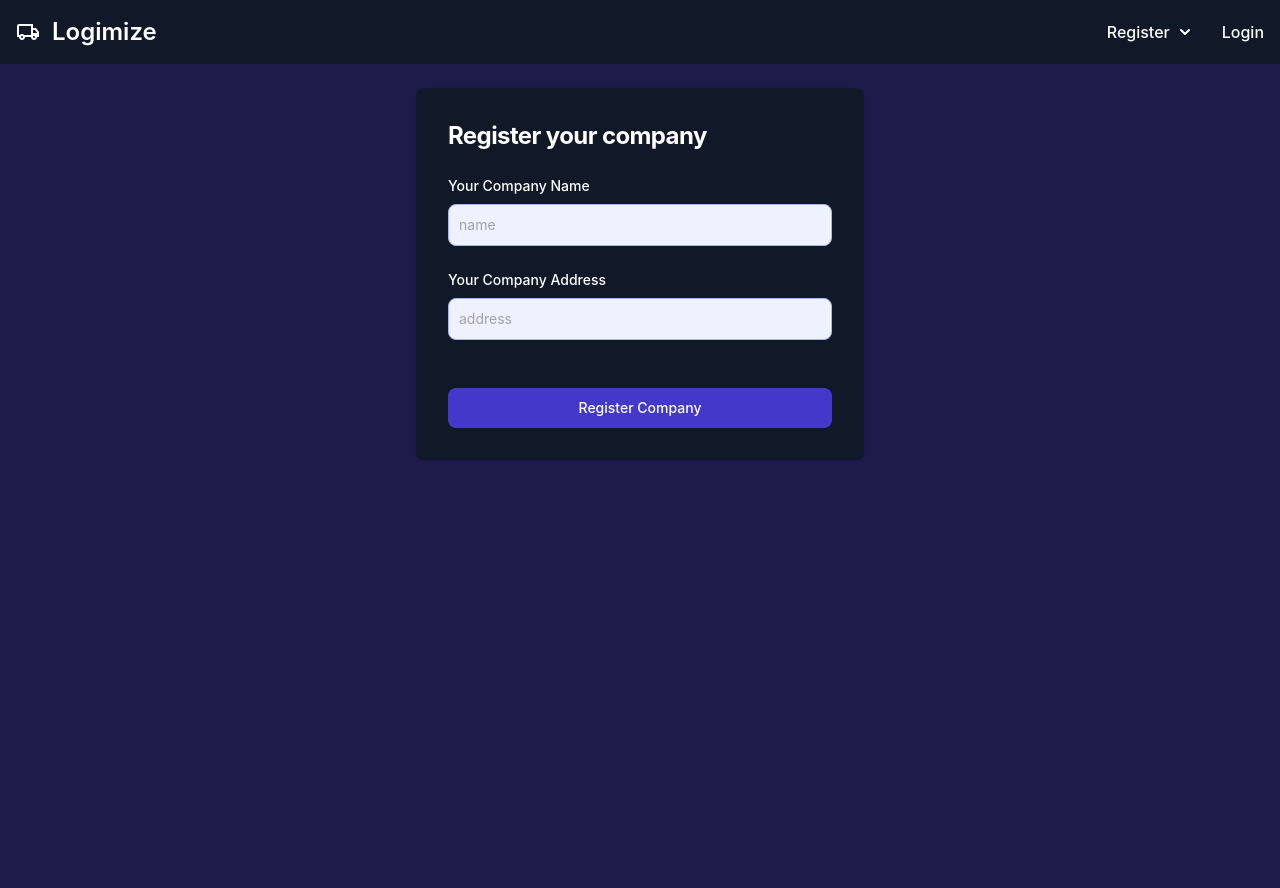
After one commit to pireu2/hackmkv6, a Django app: page /register_company in a window 1280 px wide. The commit adds this page. Run offline with Django 5.2, Linux system fonts and the light colour scheme; style sheets or scripts are compiled from the project's sources; some libraries are stand-ins or nearby versions.

Commit message:
added owner, company, vehicle

```diff
--- a/app/admin.py
+++ b/app/admin.py
@@ -1,5 +1,5 @@
 from django.contrib import admin
-from .models import User, Invitation, Company, Vehicle, Cargo, Route
+from .models import User, Invitation, CompanyInvitation, Company, Vehicle, Cargo, Route
 # Register your models here.
 admin.site.register(User)
 admin.site.register(Invitation)
@@ -7,3 +7,4 @@ admin.site.register(Company)
 admin.site.register(Vehicle)
 admin.site.register(Cargo)
 admin.site.register(Route)
+admin.site.register(CompanyInvitation)
--- a/app/templates/app/layout.html
+++ b/app/templates/app/layout.html
@@ -33,7 +33,7 @@
       <span class="material-symbols-outlined text-white">
         local_shipping
       </span>
-        <span class="self-center text-2xl font-semibold whitespace-nowrap text-white">Efficargo</span>
+        <span class="self-center text-2xl font-semibold whitespace-nowrap text-white">Logimize</span>
     </a>
     {% endif %}
     <button data-collapse-toggle="navbar-default" type="button" class="inline-flex items-center p-2 w-10 h-10 justify-center text-sm text-gray-500 rounded-lg md:hidden hover:bg-gray-100 focus:outline-none focus:ring-2 focus:ring-gray-200  " aria-controls="navbar-default" aria-expanded="false">
@@ -44,22 +44,27 @@
     </button>
     <div class="hidden w-full md:block md:w-auto" id="navbar-default">
       <ul class="font-medium flex flex-col p-4 md:p-0 mt-4 border border-gray-800 rounded-lg bg-gray-900 md:flex-row md:space-x-8 rtl:space-x-reverse md:mt-0 md:border-0  ">
-
         {% if user.is_authenticated %}
-          {% if user.get_user_type == 'admin' %}
+          {% if user.get_user_type == 'admin' or user.get_user_type == 'owner' %}
           <li>
-            <a href="/invite" class="block py-2 px-3 text-white rounded hover:bg-gray-100 md:hover:bg-transparent md:border-0 md:hover:text-blue-700 md:p-0 ">Invite</a>
+            <a href="/invite" class="block py-2 px-3 text-white rounded hover:bg-indigo-900md:hover:bg-transparent md:border-0 md:hover:text-blue-700 md:p-0 ">Invite</a>
           </li>
           {% endif %}
         <li>
-          <a href="/logout" class="block py-2 px-3 text-white rounded hover:bg-gray-100 md:hover:bg-transparent md:border-0 md:hover:text-blue-700 md:p-0 ">Logout</a>
+          <a href="/logout" class="block py-2 px-3 text-white rounded hover:bg-indigo-900 md:hover:bg-transparent md:border-0 md:hover:text-blue-700 md:p-0 ">Logout</a>
         </li>
         {% else %}
-        <li>
-          <a href="/register" class="block py-2 px-3 text-white rounded hover:bg-gray-100 md:hover:bg-transparent md:border-0 md:hover:text-blue-700 md:p-0 ">Register</a>
+        <li class="relative">
+          <button id="dropdownRegisterLink" class="flex items-center py-2 px-3 text-white rounded hover:bg-indigo-900 md:hover:bg-transparent md:border-0 md:hover:text-blue-700 md:p-0 ">Register <svg class="w-2.5 h-2.5 ms-2.5" aria-hidden="true" xmlns="http://www.w3.org/2000/svg" fill="none" viewBox="0 0 10 6">
+          <path stroke="currentColor" stroke-linecap="round" stroke-linejoin="round" stroke-width="2" d="m1 1 4 4 4-4"/>
+          </svg></button>
+          <div id="dropdownRegister" class="absolute top-full z-10 hidden font-normal bg-gray-900 divide-y divide-gray-950 border-gray-950  rounded-lg shadow w-44">
+            <a href="/register" class="block py-2 px-3 text-white rounded hover:bg-indigo-900 border-gray-950 ">Register User</a>
+            <a href="/register_company" class="block py-2 px-3 text-white rounded hover:bg-indigo-900 border-gray-950 ">Register Company</a>
+          </div>
         </li>
         <li>
-          <a href="/login" class="block py-2 px-3 text-white rounded hover:bg-gray-100 md:hover:bg-transparent md:border-0 md:hover:text-blue-700 md:p-0 ">Login</a>
+          <a href="/login" class="block py-2 px-3 text-white rounded hover:bg-indigo-900 md:hover:bg-transparent md:border-0 md:hover:text-blue-700 md:p-0 ">Login</a>
         </li>
         {% endif %}
       </ul>
@@ -77,6 +82,8 @@
 </body>
 
 <script>
+
+
   document.addEventListener('DOMContentLoaded', function() {
     var toggle = document.querySelector('[data-collapse-toggle="navbar-default"]');
     var target = document.querySelector('#navbar-default');
@@ -86,6 +93,14 @@
       toggle.setAttribute('aria-expanded', !isExpanded);
       target.classList.toggle('hidden', isExpanded);
     });
+
+    var dropdownRegisterLink = document.getElementById('dropdownRegisterLink');
+    var dropdownRegister = document.getElementById('dropdownRegister');
+
+    dropdownRegisterLink.addEventListener('click', function(event) {
+      event.preventDefault();
+      dropdownRegister.classList.toggle('hidden');
+    });
   });
   </script>
 
--- /dev/null
+++ b/app/templates/app/register_company.html
@@ -0,0 +1,50 @@
+{% extends "app/layout.html" %}
+
+{% block title %}Login{% endblock %}
+
+{% block body %}
+  <section>
+    <div class="flex flex-col items-center mt-6 px-6 py-8 mx-auto md:h-screen lg:py-0">
+      <div
+        class="w-full bg-gray-900 rounded-lg shadow  md:mt-0 sm:max-w-md xl:p-0">
+        <div class="p-6 space-y-4 md:space-y-6 sm:p-8">
+          <h1 class="text-xl font-bold leading-tight tracking-tight text-white md:text-2xl">
+            Register your company
+          </h1>
+          <form class="space-y-4 md:space-y-6" action="/register_company" method ="POST">
+            {% csrf_token %}
+            <div>
+              <label for="company_name" class="block mb-2 text-sm font-medium text-white">Your Company Name</label>
+              <input type="text" name="company_name" id="company_name"
+                class="bg-indigo-50 border border-indigo-300 text-indigo-950 sm:text-sm rounded-lg focus:ring-primary-600 focus:border-primary-600 block w-full p-2.5"
+                placeholder="name" required="">
+            </div>
+            <div>
+              <label for="company_address" class="block mb-2 text-sm font-medium text-white">Your Company Address</label>
+              <input type="text" name="company_address" id="company_address"
+                class="bg-indigo-50 border border-indigo-300 text-indigo-950 sm:text-sm rounded-lg focus:ring-primary-600 focus:border-primary-600 block w-full p-2.5"
+                placeholder="address" required="">
+            </div>
+
+            <div class = "flex items-center justify-between">
+              {% if error %}
+                <p class="text-red-500 text-sm font-light">{{ error }}</p>
+              {% endif %}
+            </div>
+            <button type="submit"
+              class="w-full text-white bg-indigo-700 hover:bg-primary-700 focus:ring-4 focus:outline-none focus:ring-primary-300 font-medium rounded-lg text-sm px-5 py-2.5 text-center ">Register Company</button>
+
+            {% if invitation_message %}
+            <p class="text-sm text-white text-center">The invitation code is:</p>
+            <p class="font-bold text-white text-center">{{ invitation_message }}</p>
+            {% endif %}
+          </form>
+        </div>
+      </div>
+    </div>
+
+
+
+  </section>
+
+{% endblock %}
--- a/app/urls.py
+++ b/app/urls.py
@@ -10,4 +10,6 @@ urlpatterns = [
   path('logout', views.logout_view, name="logout"),
   path('register',views.register_view,name="register"),
   path('invite',views.invite_view,name="invite"),
+  path('register_company',views.register_company_view,name="register_company"),
+  path('register_vehicle',views.register_vehicle_view,name="register_vehicle"),
 ]
--- a/app/views.py
+++ b/app/views.py
@@ -2,7 +2,7 @@ from django.contrib.auth import login,logout,authenticate
 from django.contrib.auth.decorators import login_required
 from django.shortcuts import render,redirect
 
-from .models import User, Invitation
+from .models import User, Invitation, CompanyInvitation, Company, Vehicle
 import uuid
 
 # Create your views here.
@@ -13,6 +13,22 @@ def index(request):
   else:
     return redirect("login")
 
+
+def register_company_view(request):
+  if request.user.is_authenticated:
+    return redirect("index")
+  if request.method == "GET":
+    return render(request,"app/register_company.html")
+  elif request.method == "POST":
+    company_name = request.POST.get("company_name").strip()
+    company_address = request.POST.get("company_address").strip()
+    if not company_name or not company_address:
+      return render(request,"app/register_company.html",{"error":"All fields are required"})
+    code = uuid.uuid4()
+    company = Company.objects.create(name=company_name,address=company_address)
+    invitation = CompanyInvitation.objects.create(code=code,company=company)
+
+    return render(request,"app/register_company.html",{"invitation_message":code})
 
 def register_view(request):
   if request.user.is_authenticated:
@@ -26,12 +42,31 @@ def register_view(request):
     email = request.POST.get("email").strip()
     phone_number = request.POST.get("phone").strip()
     invitation_code = request.POST.get("invitation").strip()
+
+    invitation_type = None
     if not username or not password or not phone_number or not invitation_code or not email:
       return render(request,"app/register.html",{"error":"All fields are required"})
     try:
       invitation = Invitation.objects.get(code=invitation_code,is_used = False)
+      invitation_type = 'user'
     except Invitation.DoesNotExist:
-      return render(request,"app/register.html",{"error":"Invalid invitation code"})
+      try:
+        company_invitation = CompanyInvitation.objects.get(code=invitation_code,is_used = False)
+        invitation_type = 'company'
+      except CompanyInvitation.DoesNotExist:
+        return render(request,"app/register.html",{"error":"Invalid invitation code"})
+
+    if invitation_type == 'user':
+      user_type = invitation.user_type
+      company = Company.objects.get(id=invitation.created_by.get_company().id)
+      invitation.is_used = True
+      invitation.save()
+    else:
+      user_type = 'owner'
+      company = company_invitation.company
+      company_invitation.is_used = True
+      company_invitation.save()
+
     if password != conf_password:
       return render(request,"app/register.html",{"error":"Passwords do not match"})
     if User.objects.filter(username=username).exists():
@@ -40,15 +75,8 @@ def register_view(request):
       return render(request,"app/register.html",{"error":"Phone number already exists"})
     if User.objects.filter(email=email).exists():
       return render(request,"app/register.html",{"error":"Email already exists"})
-    try:
-      invitation = Invitation.objects.get(code=invitation_code,is_used = False)
-    except Invitation.DoesNotExist:
-      return render(request,"app/register.html",{"error":"Invalid invitation code"})
-    user_type = invitation.user_type
     User.objects.create_user(username=username,password=password,
-                             phone_number=phone_number,user_type=user_type)
-    invitation.is_used = True
-    invitation.save()
+                             phone_number=phone_number,user_type=user_type,company = company)
     return render(request,"app/login.html")
 
 
@@ -75,10 +103,33 @@ def logout_view(request):
   logout(request)
   return redirect("login")
 
+
+@login_required
+def register_vehicle_view(request):
+  if request.method == 'GET':
+    return render(request, "app/register_vehicle.html")
+  elif request.method == 'POST':
+    vehicle_number = request.POST.get("plate_number")
+    vehicle_type = request.POST.get("vehicle_type")
+    vehicle_model = request.POST.get("model")
+    vehicle_capacity_mass = request.POST.get("capacity_mass")
+    vehicle_capacity_volume = request.POST.get("capacity_volume")
+    vehicle_company = request.user.company
+    if not vehicle_number or not vehicle_type or not vehicle_model or not vehicle_capacity_mass or not vehicle_capacity_volume:
+      return render(request, "app/register_vehicle.html", {"error": "All fields are required"})
+    if len(vehicle_number) != 10:
+      return render(request, "app/register_vehicle.html", {"error": "Plate number must be 10 characters"})
+    if Vehicle.objects.filter(plate_number=vehicle_number).exists():
+      return render(request, "app/register_vehicle.html", {"error": "Vehicle already exists"})
+    Vehicle.objects.create(plate_number=vehicle_number,type=vehicle_type,model=vehicle_model,capacity_mass=vehicle_capacity_mass,capacity_volume=vehicle_capacity_volume,company=vehicle_company)
+
+
+    return render(request, "app/index.html")
+
 @login_required
 def invite_view(request):
   if request.method == 'GET':
-    if request.user.get_user_type() != 'admin':
+    if request.user.get_user_type() != 'admin' and request.user.get_user_type() != 'owner':
       return redirect("index")
     return render(request, "app/invite.html")
   elif request.method == 'POST':
```
Also changed, not shown: app/models.py (+16 -2 lines), app/templates/app/register_vehicle.html (added, +62 -0 lines), app/migrations/0004_alter_invitation_user_type_alter_user_user_type_and_more.py (added), app/migrations/0005_rename_companny_user_company.py (added), app/migrations/0006_vehicle_type.py (added), db.sqlite3.
